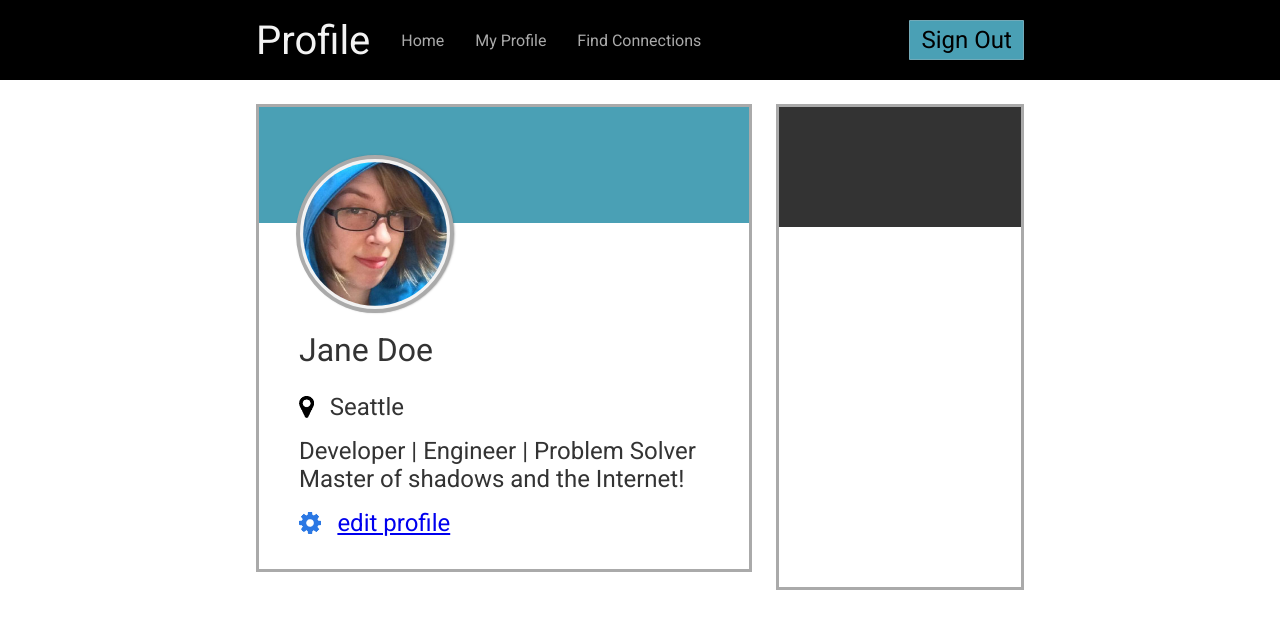
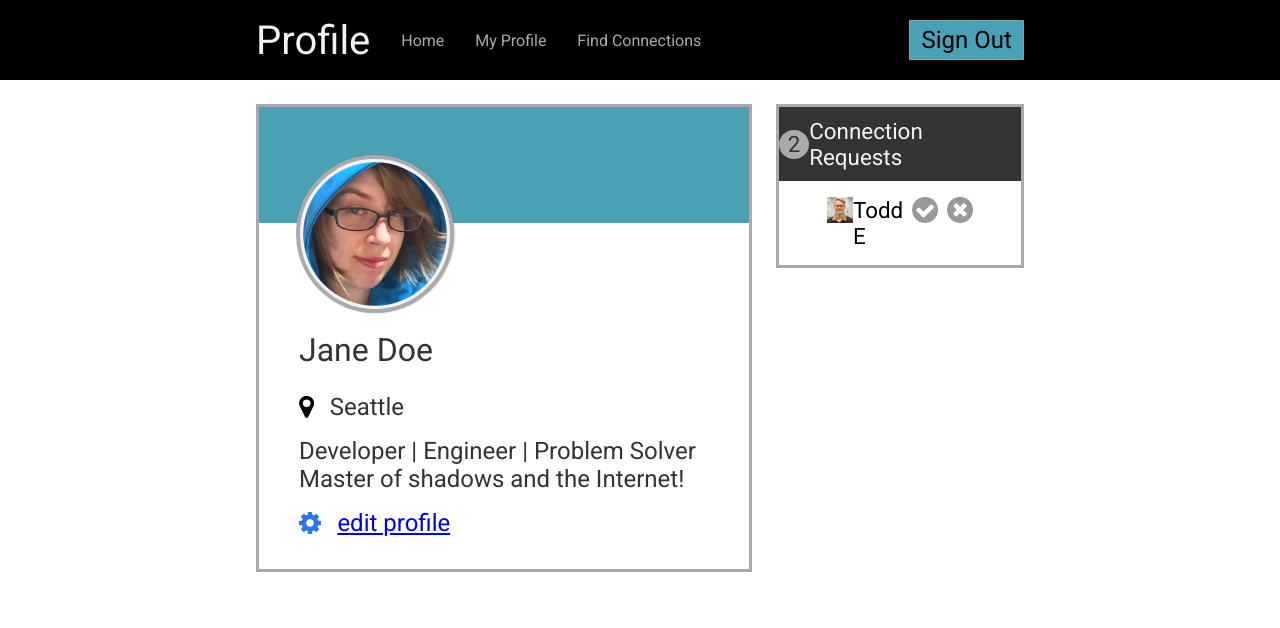
Before and after one commit to evanmschultz/CodingDojo, a plain HTML site: page WebFundamentals/ProfilePage/index.html in a window 1280 px wide. Drawn offline with Linux system fonts and the light colour scheme.

Commit message:
add notification container

```diff
--- a/WebFundamentals/ProfilePage/index.html
+++ b/WebFundamentals/ProfilePage/index.html
@@ -60,7 +60,39 @@
                 <div class="main-left-2"></div>
             </div>
             <div class="main-right">
-                <div class="main-right-1"></div>
+                <div class="main-right-1">
+                    <div class="right-top-bar-1">
+                        <p class="right-notification-1">2</p>
+                        <p class="right-notification-1-text">
+                            Connection Requests
+                        </p>
+                    </div>
+                    <div class="connect-requests">
+                        <div class="request1">
+                            <div class="requesting-person">
+                                <img
+                                    src="Assets/images/todd-s.jpg"
+                                    alt="Todd img"
+                                    class="profile-img"
+                                />
+                                <p>Todd E</p>
+                            </div>
+                            <div class="request-response">
+                                <img
+                                    src="Assets/icons/accept-circle.png"
+                                    alt="accept-circle"
+                                    class="icon"
+                                />
+                                <img
+                                    src="Assets/icons/close-circle.png"
+                                    alt="close-circle"
+                                    class="icon"
+                                />
+                            </div>
+                        </div>
+                        <div class="request2"></div>
+                    </div>
+                </div>
                 <div class="main-right-2"></div>
             </div>
         </div>
--- a/WebFundamentals/ProfilePage/style.css
+++ b/WebFundamentals/ProfilePage/style.css
@@ -70,6 +70,11 @@
     position: relative;
     color: #333333;
 }
+
+/* /////////////////////// */
+/* Tried a new method to get a solid bar. I don't like it, but don't want to refactor it right now because it works. */
+/* /////////////////////// */
+
 .main-left-1::before {
     width: 100%;
     height: 25%;
@@ -120,18 +125,56 @@
 .main-right-1 {
     margin-left: 0;
     display: flex;
+    flex-direction: column;
     width: 100%;
-    height: 30rem;
+    height: fit-content;
     border: 0.2rem solid #aaaaaa;
-    position: relative;
+    /* position: relative; */
 }
-.main-right-1::before {
+.right-top-bar-1 {
+    height: fit-content;
     width: 100%;
-    height: 25%;
     background-color: #333333;
-    content: "";
-    position: absolute;
-    top: 0;
-    left: 0;
-    width: 100%;
+    display: flex;
+    justify-content: space-between;
+    /* padding: 0.9rem; */
 }
+.right-top-bar-1 > * {
+    font-size: 1.4rem;
+    color: #f3f3f3;
+    height: fit-content;
+    padding: 0.7rem 0;
+}
+.right-notification-1 {
+    /* display: flex; */
+    color: #333333;
+    background-color: #aaaaaa;
+    border-radius: 100%;
+    padding: 0.1rem 0.55rem;
+    align-self: center;
+}
+.request1,
+.request2 {
+    display: flex;
+    margin-top: 1rem;
+    font-size: 1.4rem;
+}
+.requesting-person {
+    display: flex;
+    flex: 1;
+    justify-content: flex-start;
+    margin-left: 0;
+}
+.request-response {
+    display: flex;
+    flex: 1;
+    justify-content: flex-end;
+    margin-right: 0;
+}
+.profile-img {
+    height: 1.6rem;
+}
+.icon {
+    height: 1.6rem;
+    margin-right: 0;
+}
```
